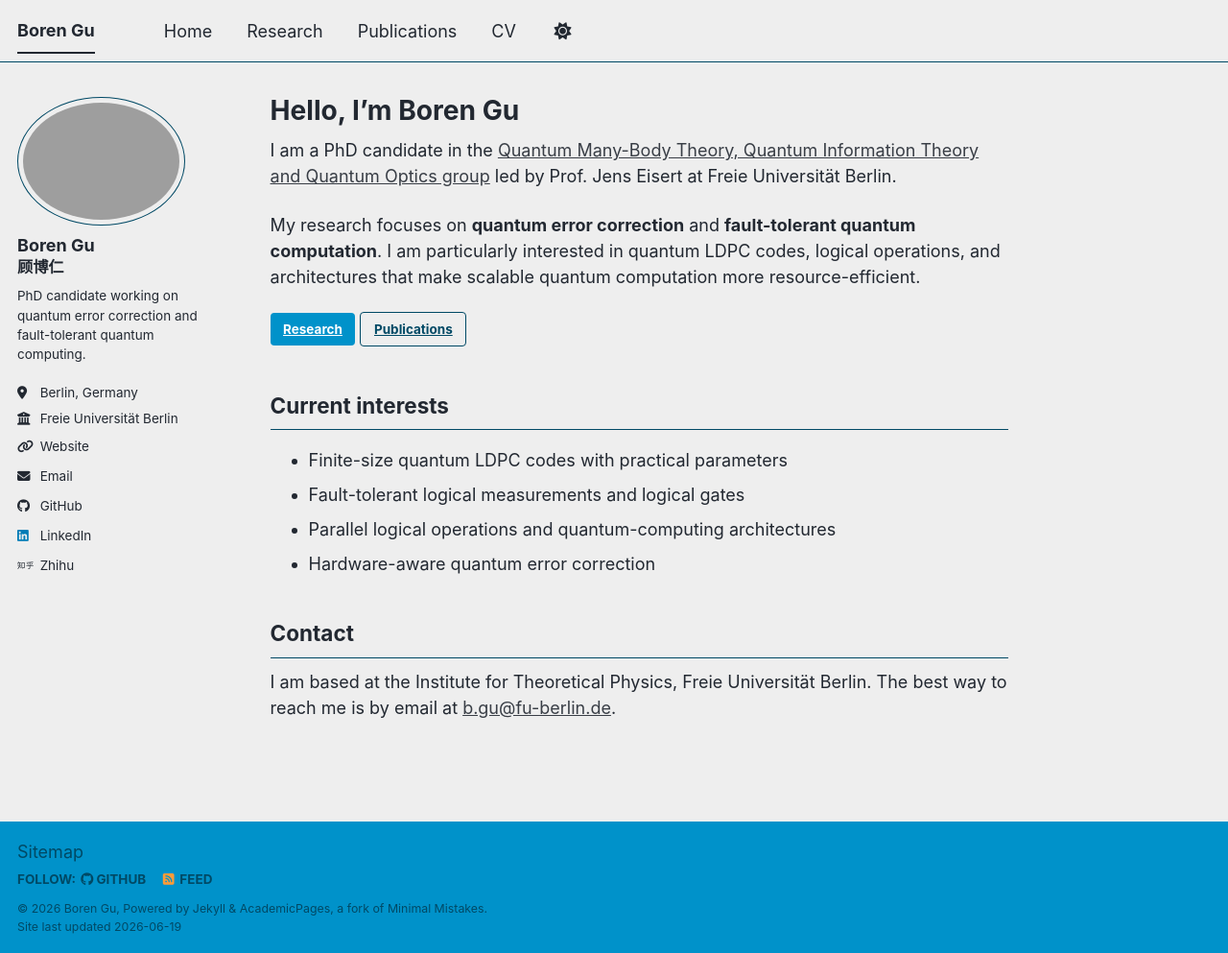
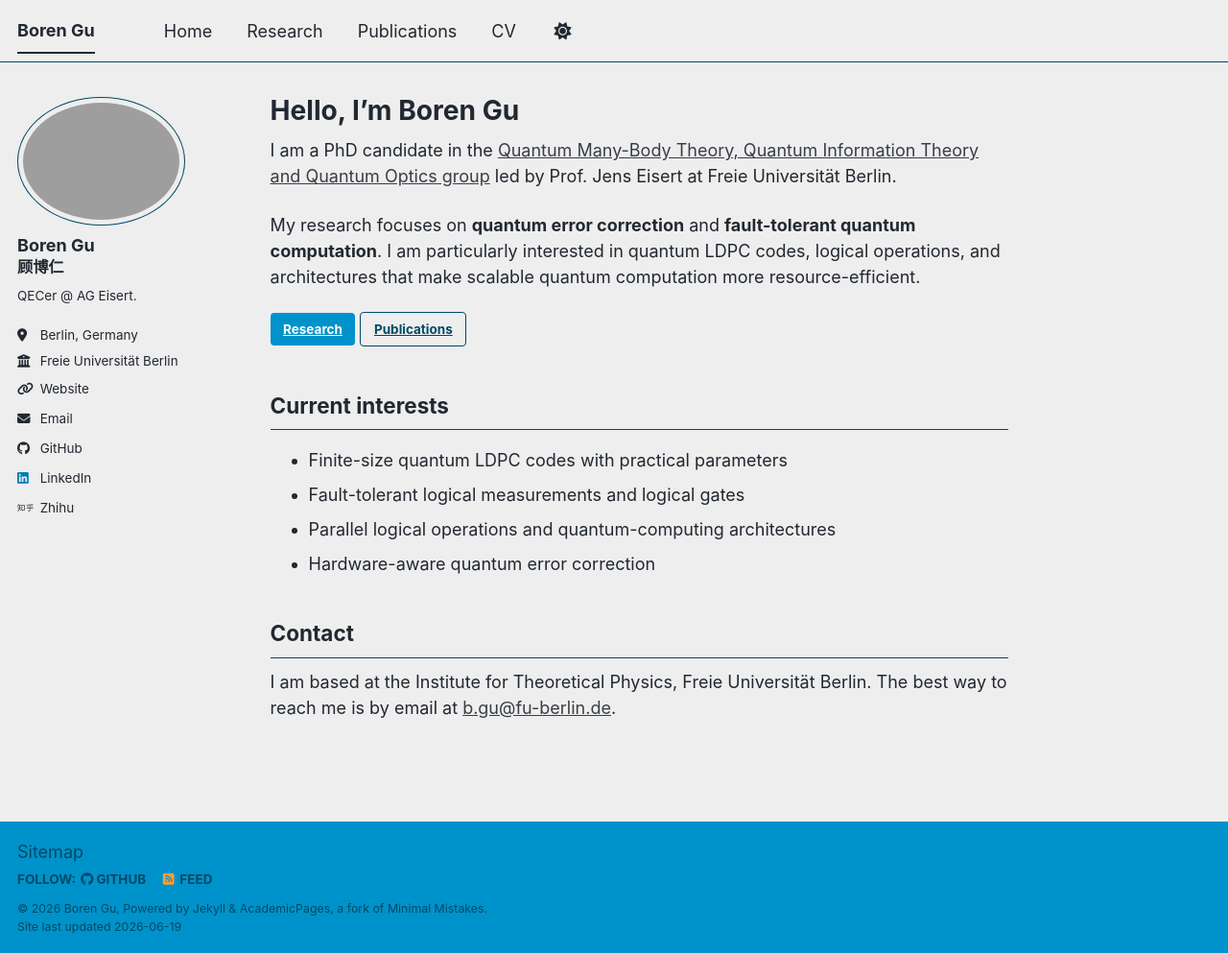
Before and after one commit to BorenGu/borengu_com, a Jekyll site: the page built from _pages/about.md, in a window 1280 px wide and 993 px high. Shown: the whole window at 96% size. Built offline with Jekyll 4.4.1, drawn with Linux system fonts in a browser that asks for light colours; a script bundle is joined from its source files by our own code; library files that are not in the unit come from our copies.

Commit message:
Refine sidebar bio

```diff
--- a/_config.yml
+++ b/_config.yml
@@ -18,7 +18,7 @@ author:
   avatar           : "profile.png"
   name             : "Boren Gu<br><span style='font-size:0.9em'>顾博仁</span>"
   pronouns         :
-  bio              : "PhD candidate working on quantum error correction and fault-tolerant quantum computing."
+  bio              : "QECer @ AG Eisert."
   location         : "Berlin, Germany"
   employer         : "Freie Universität Berlin"
   uri              : "https://www.physik.fu-berlin.de/en/einrichtungen/ag/ag-eisert/team/phd/gu/index.html"
```
